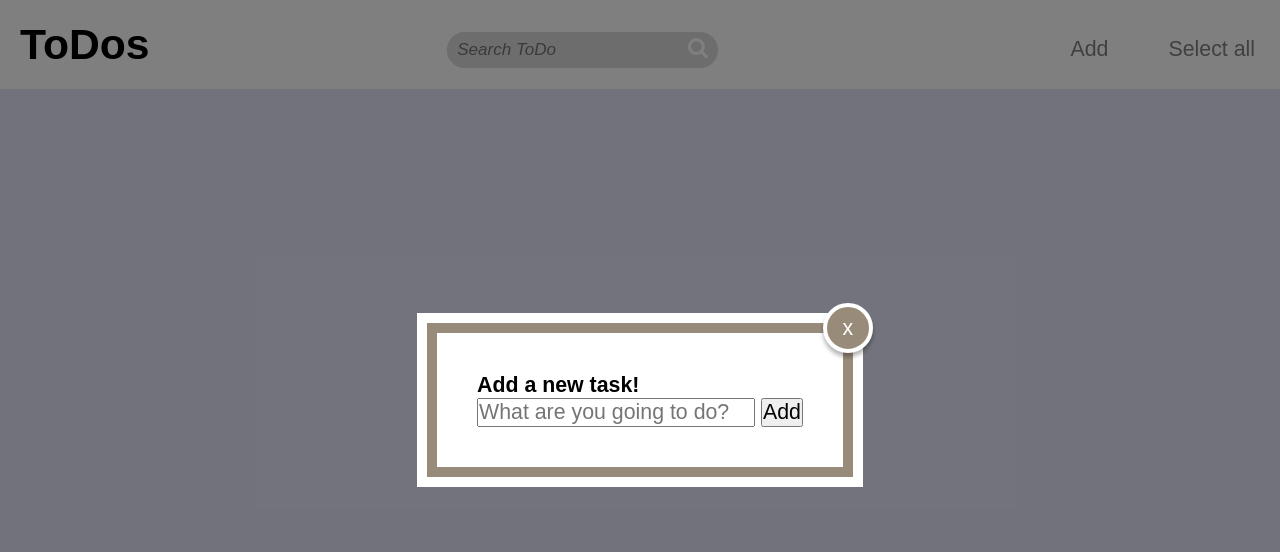
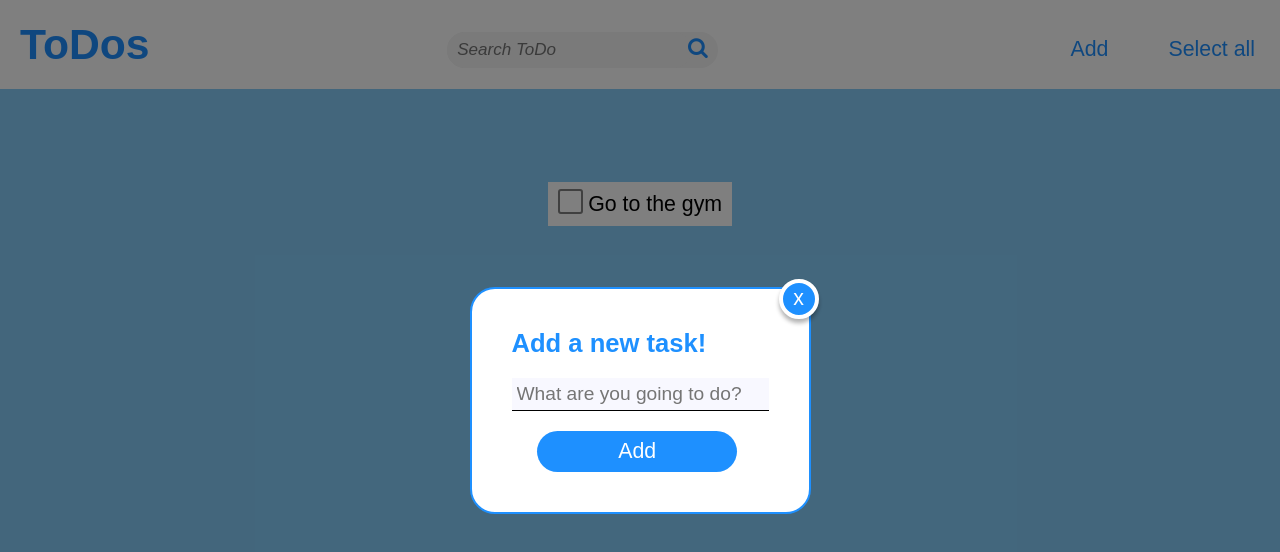
Before and after one commit to kaueleal/Ola-mundo, a plain HTML site: page todos/index.html in a window 1280 px wide. Both pictures are taken after a click on the element "Add". Drawn offline with Linux system fonts and the light colour scheme.

Commit message:
só falta estilizar o template do todo

```diff
--- a/todos/estilos/modal.css
+++ b/todos/estilos/modal.css
@@ -21,22 +21,49 @@
 	background: white;
 	min-width: 300px;
 	padding: 40px;
-	border: 10px solid #988b7a;
-	box-shadow: 0 0 0 10px white;
 	position: relative;
+	border-radius: 25px;
+	border: 2px solid #1E90FF;
+}
+
+h2 {
+	color: #1E90FF;
+	font-size: 1.2rem;
+}
+
+#btn {
+	width: 200px;
+	margin-top: 20px;
+	margin-left: 10%;
+	cursor: pointer;
+	border-radius: 25px;
+	padding: 8px;
+	background: #1E90FF;
+	color: white;
+	border: none;
+	font-size: 1rem;
+}
+
+#campo {
+	margin-top: 20px;
+	font-size: .9rem;
+	padding: 5px;
+	border: none;
+	border-bottom: 1px solid black;
+	background: #F8F8FF;
 }
 
 /*fazer uma animação aqui...*/
 
 .fechar {
 	position: absolute;
-	top: -30px;
-	right: -30px;
-	width: 50px;
-	height: 50px;
+	top: -10px;
+	right: -10px;
+	width: 40px;
+	height: 40px;
 	border-radius: 50%;
 	border: 4px solid white;
-	background: #988b7a;
+	background: #1E90FF;
 	color: white;
 	cursor: pointer;
 	box-shadow: 0 4px 4px 0 rgba(0,0,0,.3);
--- a/todos/estilos/style.css
+++ b/todos/estilos/style.css
@@ -7,7 +7,7 @@
 	outline: none;
 }
 body{
-	background-color: rgb(230,230,250);
+	background-color: #87CEFA;
 }
 nav {
 	background-color: white;
@@ -23,18 +23,18 @@ a {
 }
 h1 {
 	font-size: 2rem;
-	color: black;
+	color: #1E90FF;
 }
 #buscar {
 	max-width: 400px;
 	border-radius: 25px;
 	margin-top: 10px;
-	background: #DCDCDC;
+	background: #F5F5F5;
 }
 #buscar input {
 	max-width: 400px;
 	border-radius: 25px;
-	background-color: #DCDCDC;
+	background-color: #F5F5F5;
 	font-size: 0.8rem;
 	padding: 8px 10px;
 	border: none;
@@ -44,7 +44,7 @@ h1 {
 	margin-left: -10px;
 	padding-right: 5px;
 	margin-right: 5px;
-	color: white;
+	color: #1E90FF;
 	background: none;
 	border-radius: 50px;
 	border: none;
@@ -55,8 +55,41 @@ h1 {
 	display: flex;
 }
 .links p {
-	color: grey;
+	color: #1E90FF;
 	padding: 5px;
 	margin-left: 50px;
 	cursor: pointer;
 }
+
+/*section*/
+section {
+	max-width: 100%;
+	margin: 100px;
+	display: flex;
+	justify-content: center;
+	align-items: center;
+}
+.todo {
+	max-width: 500px;
+}
+#check {
+	display: none;
+}
+#check + label:before {
+	content: '';
+	display: inline-block;
+	width: 1em;
+	height: 1em;
+	border-radius: 3px;
+	margin-right: 5px;
+	border: 2px solid gray;
+	margin-bottom: -3px;
+}
+#check:checked + label:before {
+	background: gray;
+
+}
+.todo label {
+	padding: 10px;
+	background: white;
+}
--- a/todos/index.html
+++ b/todos/index.html
@@ -21,13 +21,20 @@
 		</div>
 	</nav>
 
+	<section>
+		<div class="todo">
+			<input type="checkbox" id="check">
+			<label for="check">Go to the gym</label>
+		</div>
+	</section>
+
 	<div id="modal-add" class="modal-container">
 		<div class="modal">
 			<button class="fechar">x</button>
-			<h3>Add a new task!</h3>
+			<h2>Add a new task!</h2>
 			<form>
-				<input type="text" placeholder="What are you going to do?">
-				<button>Add</button>
+				<input type="text" id="campo" placeholder="What are you going to do?"><br>
+				<input type="submit" id="btn" value="Add">
 			</form>
 		</div>
 	</div>
```
